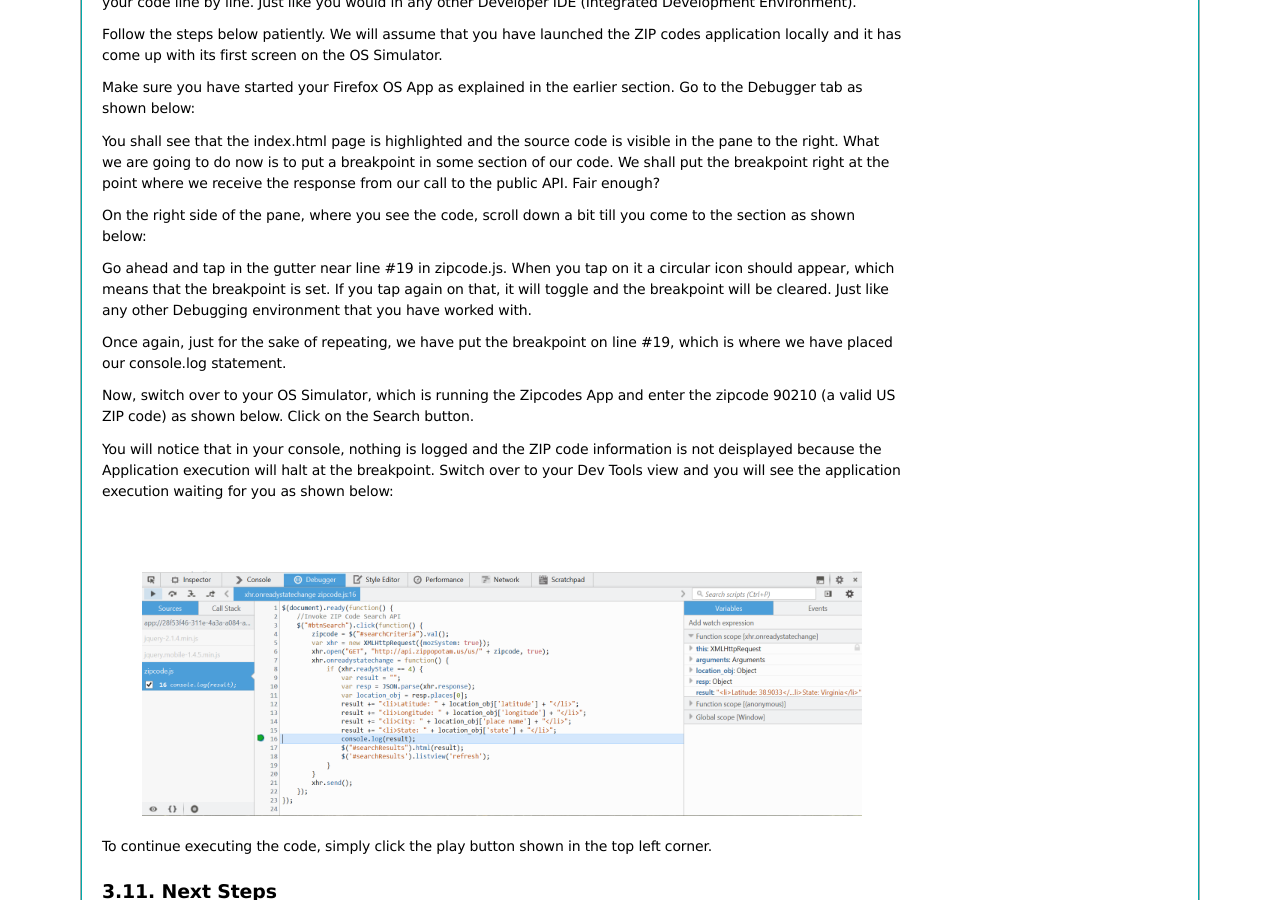
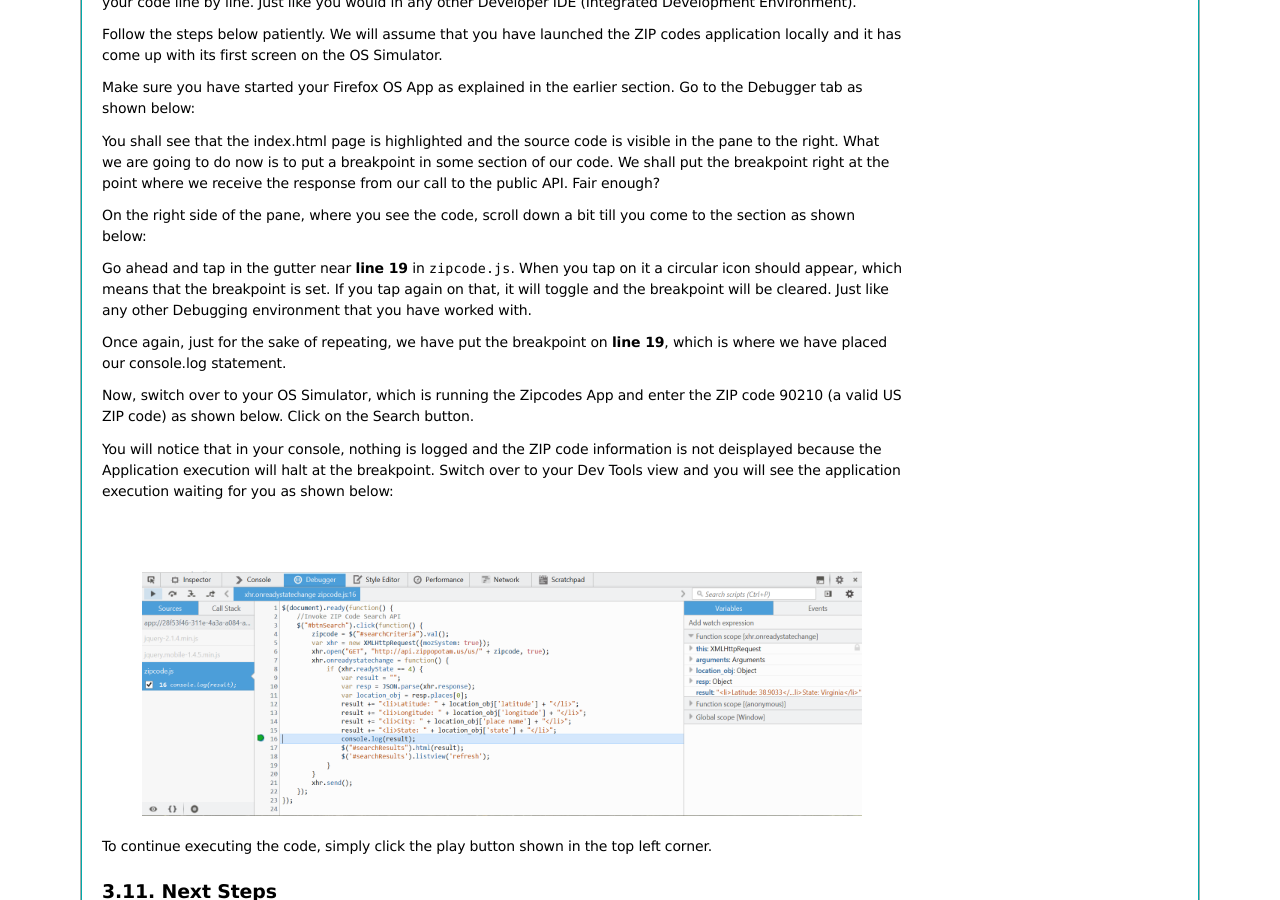
Before and after one commit to anicholakos/complete_fxos_tutorial, a Sphinx documentation site: the page built from source/episode03.rst, in a window 1280 px wide and 900 px high, scrolled down 7660 px. Built offline with Sphinx 7.4.7, drawn with Linux system fonts in a browser that asks for light colours; formulas are drawn with MathJax 3.

Commit message:
Revised some chapters

```diff
--- a/source/episode01.rst
+++ b/source/episode01.rst
@@ -45,7 +45,7 @@ see `this page <https://www.mozilla.org/en-US/firefox/os/devices/>`__.
 
 .. index:: needed skills
 
-What do I need to learn?
+What Do I Need to Learn?
 ------------------------
 
 Chances are that if you are web developer, you know everything there is to
--- a/source/episode02.rst
+++ b/source/episode02.rst
@@ -76,7 +76,7 @@ All right then, the first screen of the mobile app is shown below:
    :alt: App before entering pin code
    :height: 350px
 
-When we enter a valid pincode e.g. **20001**, the app makes a call to the
+When we enter a valid ZIP code e.g. **20001**, the app makes a call to the
 ZIP code service and retrieves/parses/displays the information as shown below:
 
 .. image:: illustrations/episode02/app_in_action2.png
@@ -143,7 +143,7 @@ existing frameworks while coding Firefox OS apps. The idea is to indicate to
 the reader that all the tools/frameworks that he/she is used to should be used
 as needed.
 
-So moving on to the UI part, focus on lines 14-30 for the user interface.
+So moving on to the UI part, focus on **lines 14-30** for the user interface.
 
 * **Line 21** declares the input field that we shall use to allow for the user
   to enter the pincode. Note that we make good use of HTML5 attributes like
--- a/source/episode03.rst
+++ b/source/episode03.rst
@@ -119,7 +119,6 @@ following:
    .. image:: illustrations/episode02/deploying_app3.png
       :alt: App deployed to simulator
       :height: 400px
-
 
    .. image:: illustrations/episode02/deploying_app4.png
       :alt: App deployed to simulator
@@ -253,16 +252,16 @@ enough?
 On the right side of the pane, where you see the code, scroll down a bit till
 you come to the section as shown below:
 
-Go ahead and tap in the gutter near line #19 in zipcode.js. When you tap on it a
+Go ahead and tap in the gutter near **line 19** in ``zipcode.js``. When you tap on it a
 circular icon should appear, which means that the breakpoint is set. If
 you tap again on that, it will toggle and the breakpoint will be cleared. Just
 like any other Debugging environment that you have worked with.
 
-Once again, just for the sake of repeating, we have put the breakpoint on line
-#19, which is where we have placed our console.log statement.
+Once again, just for the sake of repeating, we have put the breakpoint on **line
+19**, which is where we have placed our console.log statement.
 
 Now, switch over to your OS Simulator, which is running the Zipcodes App and
-enter the zipcode 90210 (a valid US ZIP code) as shown below. Click on the
+enter the ZIP code 90210 (a valid US ZIP code) as shown below. Click on the
 Search button.
 
 You will notice that in your console, nothing is logged and the ZIP code information is not deisplayed because the Application execution will halt at the breakpoint. Switch over to your Dev Tools view
--- a/source/index.rst
+++ b/source/index.rst
@@ -9,7 +9,7 @@ by Romin Irani
 remixed and updated by Sotirios Nicholakos, Jeff Elkner, Finn Cardiff, and
 Alex Hirschberg
 
-Last updated: 2 June 2015
+Last updated: 3 June 2015
 
 Episodes
 ========
```
Also changed, not shown: source/episode05.rst (+146 -44 lines), source/episode07.rst (+4 -4 lines).
